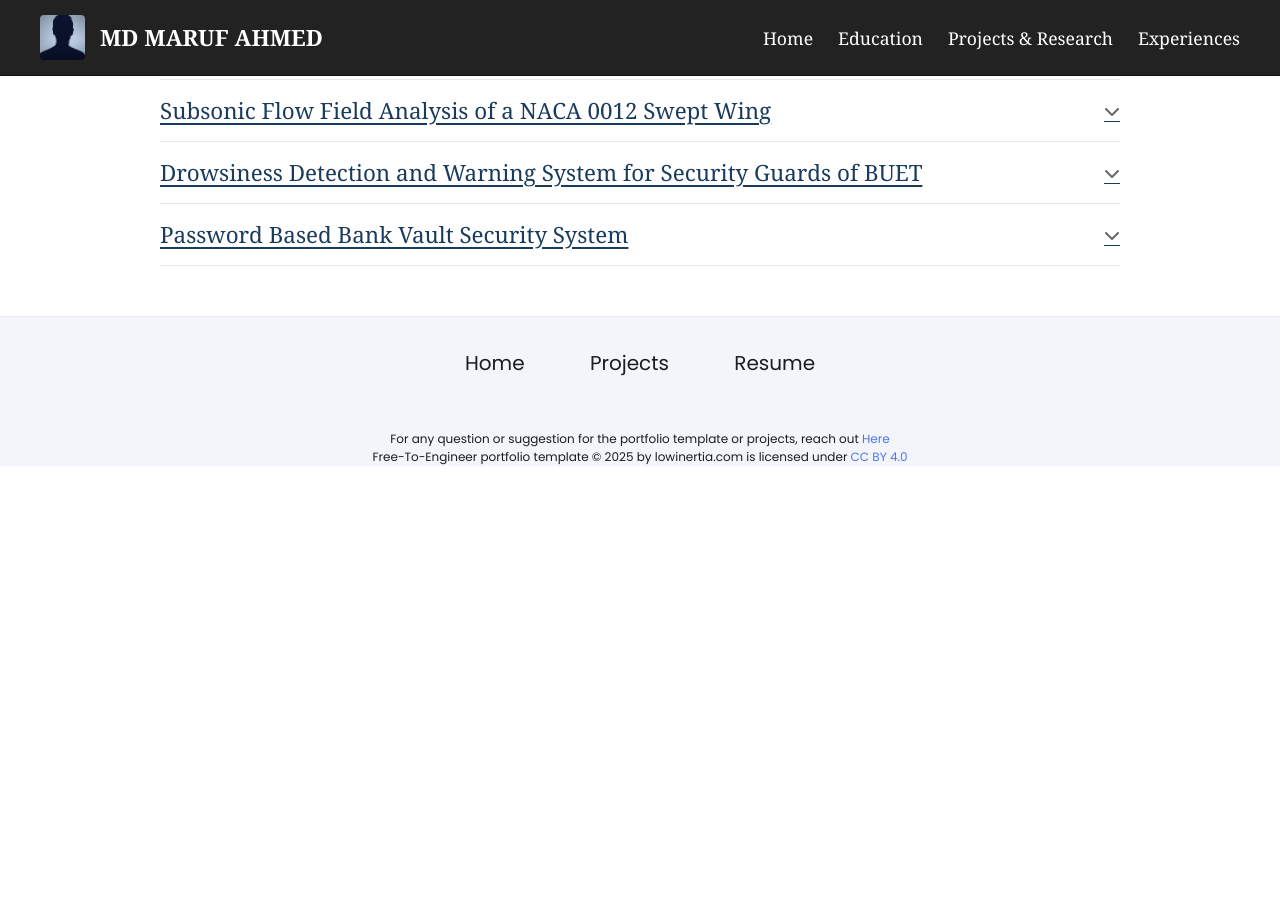
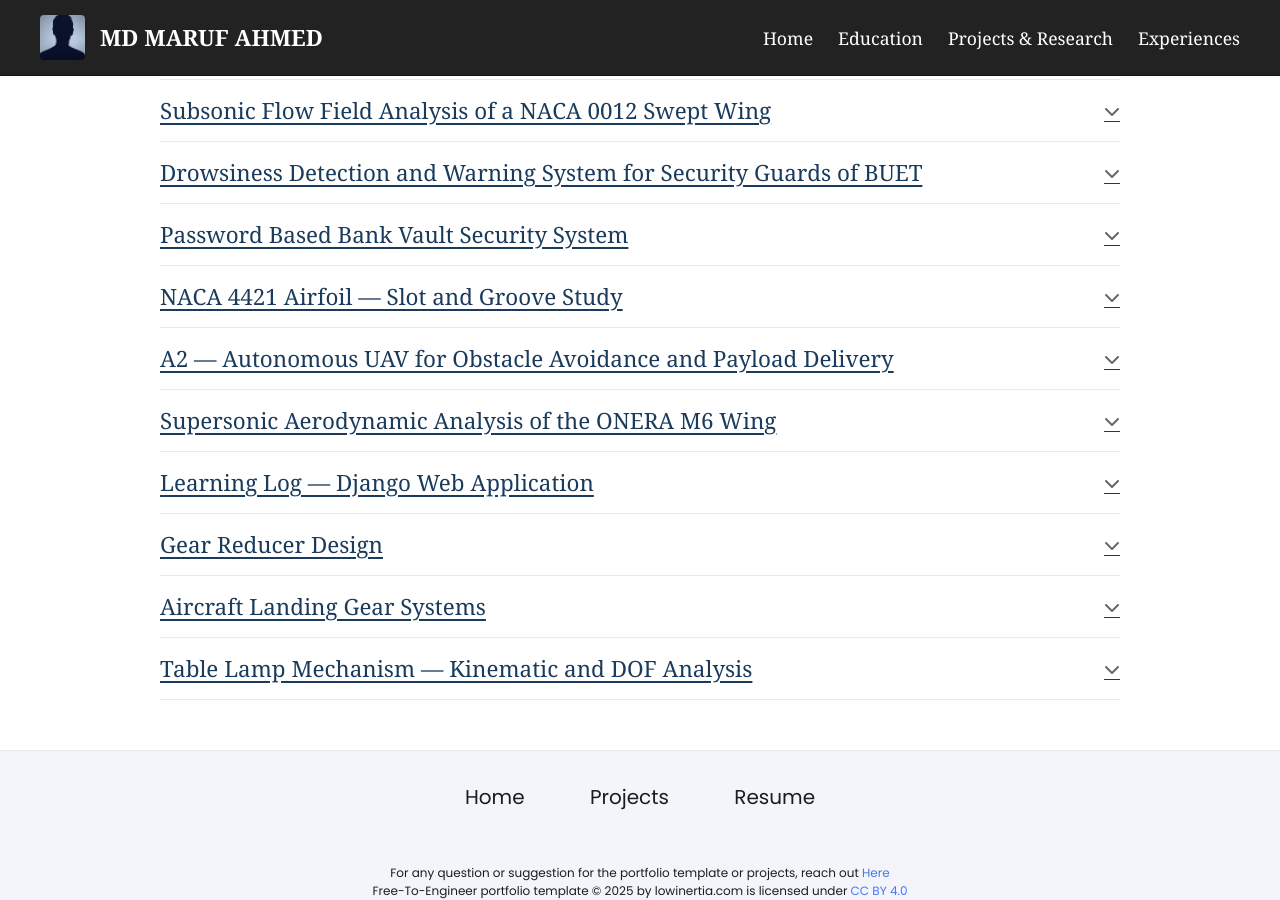
Before and after one commit to maruf066/maruf066.github.io, a Jekyll site: the page built from projects.html, in a window 1280 px wide and 900 px high, scrolled down 819 px. Built offline with Jekyll 4.4.1, drawn with Linux system fonts in a browser that asks for light colours; before the commit the page ends 1285 px from its top, so only the background shows below that.

Commit message:
Update projects.html

```diff
--- a/projects.html
+++ b/projects.html
@@ -104,7 +104,7 @@ permalink: /projects/
   <h2 class="sub-section-title">Academic & Personal Projects</h2>
   <div class="accordion-container">
 
-    <!-- PROJECT 1 -->
+    <!-- PROJECT 1: KEEPING YOUR BOEING 737 PROJECT -->
     <details>
       <summary class="project-title">Boeing 737 Nose Landing Gear Light Bracket: Static, Modal, and Harmonic Response Analysis</summary>
       <div class="project-content">
@@ -119,17 +119,13 @@ permalink: /projects/
       </div>
     </details>
 
-    <!-- PROJECT 2: NACA 0012 SWEPT WING (UPDATED) -->
+    <!-- PROJECT 2: KEEPING YOUR NACA 0012 PROJECT -->
     <details>
       <summary class="project-title">Subsonic Flow Field Analysis of a NACA 0012 Swept Wing</summary>
       <div class="project-content">
-        <!-- Replace 'project2.jpg' with your actual image name -->
         <img src="{{ site.baseurl }}/assets/images/project2.jpg" alt="NACA 0012 Swept Wing Analysis">
-
         <p>Swept wings are widely used in high-speed aircraft to increase the critical Mach number and reduce drag. This project performs a subsonic flow field analysis of a 30° swept NACA 0012 semi-span wing using ANSYS Fluent.</p>
-
         <p>A density-based solver and the Spalart-Allmaras turbulence model are employed to simulate the external aerodynamic flow.</p>
-
         <p><strong>Objectives & Validation:</strong></p>
         <ul>
           <li>Visualize the pressure and velocity distributions over the wing.</li>
@@ -139,19 +135,75 @@ permalink: /projects/
       </div>
     </details>
 
-    <!-- PROJECT 3 -->
+    <!-- PROJECT 3: Drowsiness Detection -->
     <details>
       <summary class="project-title">Drowsiness Detection and Warning System for Security Guards of BUET</summary>
       <div class="project-content">
-        <p>Detail your role in this project and the results in a short abstract.</p>
+        <!-- Abstract and image will go here later -->
       </div>
     </details>
 
-    <!-- PROJECT 4 -->
+    <!-- PROJECT 4: Bank Vault -->
     <details>
       <summary class="project-title">Password Based Bank Vault Security System</summary>
       <div class="project-content">
-        <p>Explain the security features implemented and the circuit design in a short abstract.</p>
+        <!-- Abstract and image will go here later -->
+      </div>
+    </details>
+
+    <!-- PROJECT 5: NACA 4421 -->
+    <details>
+      <summary class="project-title">NACA 4421 Airfoil — Slot and Groove Study</summary>
+      <div class="project-content">
+        <!-- Abstract and image will go here later -->
+      </div>
+    </details>
+
+    <!-- PROJECT 6: A2 UAV -->
+    <details>
+      <summary class="project-title">A2 — Autonomous UAV for Obstacle Avoidance and Payload Delivery</summary>
+      <div class="project-content">
+        <!-- Abstract and image will go here later -->
+      </div>
+    </details>
+
+    <!-- PROJECT 7: ONERA M6 -->
+    <details>
+      <summary class="project-title">Supersonic Aerodynamic Analysis of the ONERA M6 Wing</summary>
+      <div class="project-content">
+        <!-- Abstract and image will go here later -->
+      </div>
+    </details>
+
+    <!-- PROJECT 8: Learning Log -->
+    <details>
+      <summary class="project-title">Learning Log — Django Web Application</summary>
+      <div class="project-content">
+        <!-- Abstract and image will go here later -->
+      </div>
+    </details>
+
+    <!-- PROJECT 9: Gear Reducer -->
+    <details>
+      <summary class="project-title">Gear Reducer Design</summary>
+      <div class="project-content">
+        <!-- Abstract and image will go here later -->
+      </div>
+    </details>
+
+    <!-- PROJECT 10: Landing Gear Systems -->
+    <details>
+      <summary class="project-title">Aircraft Landing Gear Systems</summary>
+      <div class="project-content">
+        <!-- Abstract and image will go here later -->
+      </div>
+    </details>
+
+    <!-- PROJECT 11: Table Lamp -->
+    <details>
+      <summary class="project-title">Table Lamp Mechanism — Kinematic and DOF Analysis</summary>
+      <div class="project-content">
+        <!-- Abstract and image will go here later -->
       </div>
     </details>
 
```
